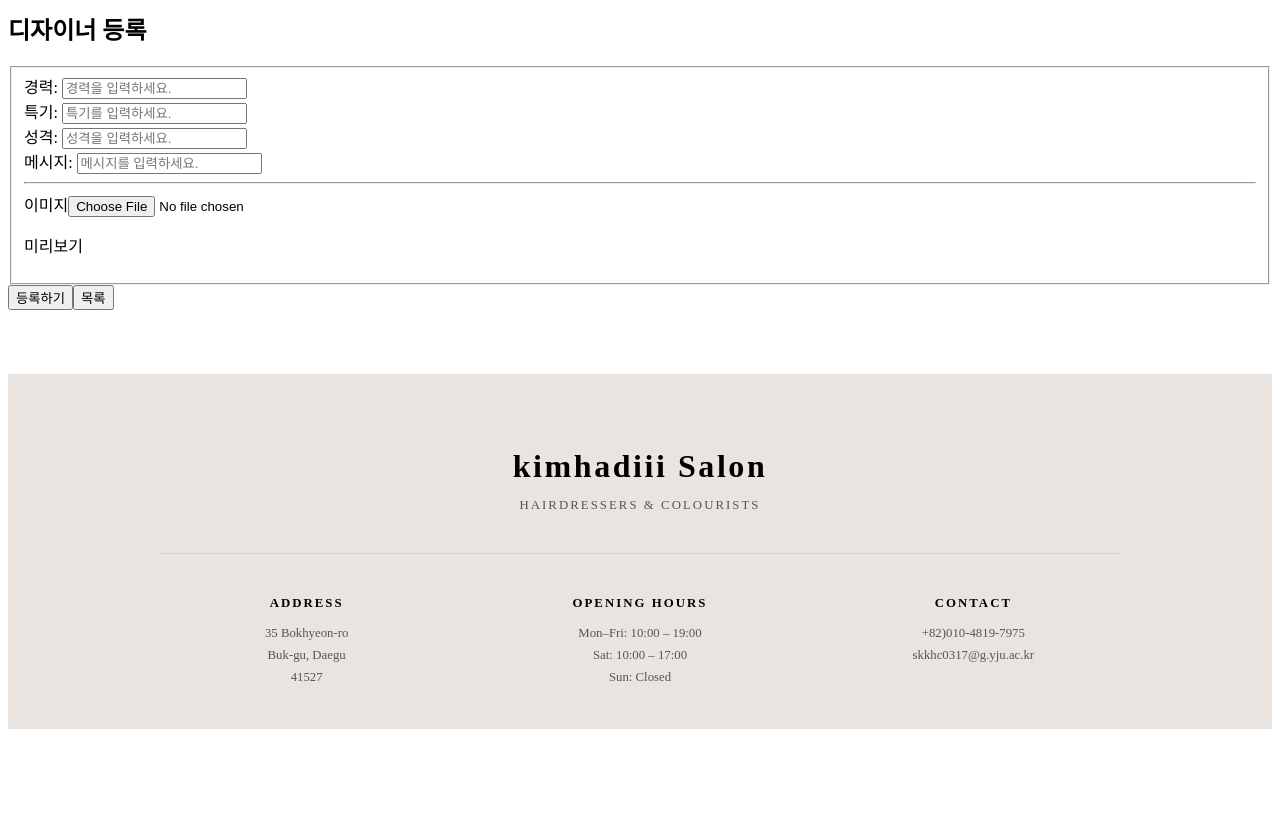
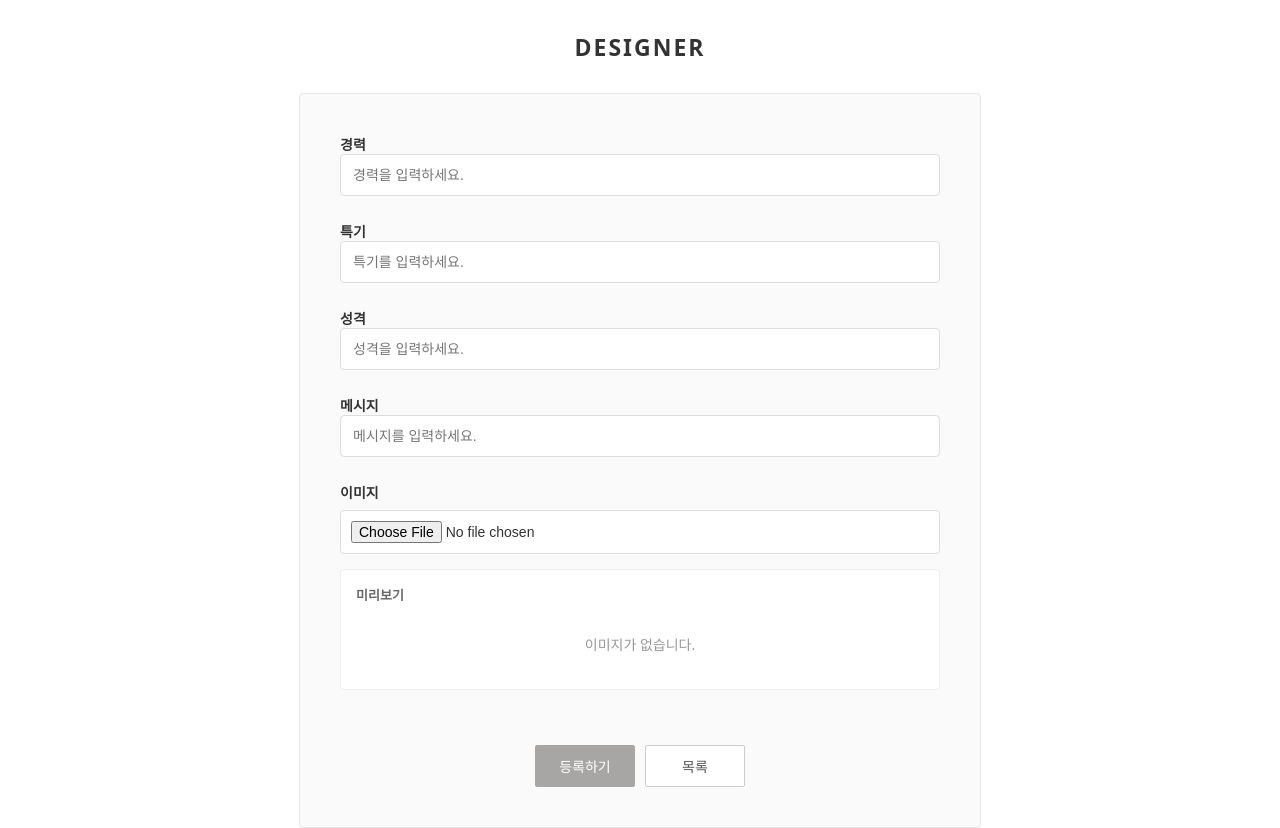
Before and after one commit to gsc-lab/cs25-3-frontend, a Vue app in the folder v01/: page /designer/create in a window 1280 px wide. Shown: the part 620-1448 px from the top of the page. Before the commit the page ends 1357 px from the top, so only its background shows below. Built offline with nearby package versions, Linux system fonts and the light colour scheme.

Commit message:
fix(designer): DesignerCreate.vue

```diff
--- a/v01/src/views/designer/DesignerCreate.vue
+++ b/v01/src/views/designer/DesignerCreate.vue
@@ -1,156 +1,342 @@
 <template>
-  <section>
+  <section class="page">
+    <h2>DESIGNER</h2>
 
-    <h2>디자이너 등록</h2>
-    <form @submit.prevent="handleCreate" class="form">
-      <fieldset>
+    <!-- 서버 오류 메시지 -->
+    <div class="form-container">
+      <p v-if="errorServerMsg" class="msg error">
+        {{ errorServerMsg }}
+      </p>
+
+      <!-- form -->
+      <form @submit.prevent="handleCreate">
+        <fieldset class="field-group">
           <!-- 경력 -->
+          <div class="input-wrapper">
             <FormField
-          label="경력: "
+              label="경력"
               name="experience"
               type="number"
               v-model="experience"
               placeholder="경력을 입력하세요."
-        /> <br>
+            />
+          </div>
 
           <!-- 특기 -->
+          <div class="input-wrapper">
             <FormField
-          label="특기: "
+              label="특기"
               name="good_at"
               v-model="good_at"
               placeholder="특기를 입력하세요."
-        /> <br>
+            />
+          </div>
 
           <!-- 성격 -->
+          <div class="input-wrapper">
             <FormField
-          label="성격: "
+              label="성격"
               name="personality"
               v-model="personality"
               placeholder="성격을 입력하세요."
-        /> <br>
+            />
+          </div>
 
           <!-- 메시지 -->
+          <div class="input-wrapper">
             <FormField
-          label="메시지: "
+              label="메시지"
               name="message"
               v-model="message"
               placeholder="메시지를 입력하세요."
-        /> <br>
+            />
+          </div>
 
-        <hr>
+          <!-- 이미지 업로드 + 미리보기 -->
+          <div class="input-wrapper">
+            <label class="form-label">이미지</label>
+            <input
+              type="file"
+              name="file"
+              accept="image/*"
+              class="form-input-file"
+              @change="handleImgChange"
+            />
 
-        <!-- 이미지 -->
-        <FormField
-          label="이미지"
-          name="file"
-          type="file"
-          v-model="image"
-          @change="handleImgChange"
-        /> <br>
+            <div class="preview-container">
+              <p class="preview-label">미리보기</p>
 
-        <!-- 미리보기 -->
-        <p>미리보기</p>
-        <img
-          v-if="previewURL"
-          :src="previewURL"
-          alt="이미지 없음"
-          style="width: 500px;"
-        >
+              <div v-if="previewURL" class="preview-box">
+                <img :src="previewURL" alt="이미지 미리보기" />
+              </div>
+              <div v-else class="no-image">
+                이미지가 없습니다.
+              </div>
+            </div>
+          </div>
+        </fieldset>
 
-      </fieldset>
-      <SubmitButton>
+        <!-- 등록 버튼 -->
+        <div class="btn-group">
+          <SubmitButton :loading="isSubmitting">
             등록하기
           </SubmitButton>
+
+          <!-- 목록 버튼 -->
           <button
             type="button"
+            class="btn-secondary"
             @click="goList"
           >
             목록
           </button>
+        </div>
       </form>
+    </div>
   </section>
 </template>
 
 <script setup>
-import { ref } from 'vue';
-import { useRouter } from 'vue-router';
-import { DesignerApi } from '@/api/designer';
-import { useUserStore } from '@/stores/user';
-import FormField from '@/components/FormField.vue';
-import SubmitButton from '@/components/SubmitButton.vue';
+import { ref } from 'vue'
+import { useRouter } from 'vue-router'
+import { DesignerApi } from '@/api/designer'
+import { useUserStore } from '@/stores/user'
+import FormField from '@/components/FormField.vue'
+import SubmitButton from '@/components/SubmitButton.vue'
 
-// 유저 정보 가져오기
-const userStore = useUserStore();
-const user_id = userStore.user.user_id;
+// 로그인 정보 가져오기
+const userStore = useUserStore()
+const user_id = userStore.user.user_id
 
 // 라우터 생성
-const router = useRouter();
+const router = useRouter()
 
 // 입력창 변수
-const experience = ref('');
-const good_at = ref('');
-const personality = ref('');
-const message = ref('');
-const image = ref(null);
-const previewURL = ref('');
+const experience = ref('')
+const good_at = ref('')
+const personality = ref('')
+const message = ref('')
+const image = ref(null)
+const previewURL = ref('')
 
 // 상태 관리 변수
-const isSubmitting = ref(false);
-const errorServerMsg = ref('');
+const isSubmitting = ref(false)
+const errorServerMsg = ref('')
 
-// 이미지 등록
+// 이미지 올리기
 const handleImgChange = (e) => {
-  image.value = e.target.files[0];
-  previewURL.value = URL.createObjectURL(image.value);
+  const file = e.target.files[0] || null
+  image.value = file
+  previewURL.value = file ? URL.createObjectURL(file) : ''
 }
 
-// 디자이너 등록 함수
+// 디자이너 생성
 const handleCreate = async () => {
-    // 오류 메시지 초기화
-  errorServerMsg.value = "";
+  // 서버 오류 메시지 초기화
+  errorServerMsg.value = ''
 
   // isSubmitting 활성화
-  isSubmitting.value = true;
+  isSubmitting.value = true
 
   try {
-    // formData
-    const formData = new FormData();
-    formData.append('user_id', user_id);
-    formData.append('experience', experience.value);
-    formData.append('good_at', good_at.value);
-    formData.append('personality', personality.value);
-    formData.append('message', message.value);
-    formData.append('image', image.value);
+    // formData 생성
+    const formData = new FormData()
 
-    // text 데이터 등록
-    const res = await DesignerApi.create(formData);
-    const body = res.data;
+    formData.append('user_id', user_id)
+    formData.append('experience', experience.value)
+    formData.append('good_at', good_at.value)
+    formData.append('personality', personality.value)
+    formData.append('message', message.value)
+
+    // 이미지 파일이 있다면
+    // 이미지 파일도 formData로 저장
+    if (image.value) {
+      formData.append('image', image.value)
+    }
+
+    // DesignerApi.create(formData)
+    const res = await DesignerApi.create(formData)
+    const body = res.data
 
     // response.data.success가 false인 경우
-    // 에러 던지기
+    // 에러 메시지 던지기
     if (!body?.success) {
-        throw new Error(body?.error?.message);
+      throw new Error(body?.error?.message)
     }
 
-    // 성공 메시지
-    alert("디자이너 정보가 등록되었습니다.");
-
-    // 성공 후 목록 페이지 이동
-    router.push('/designer');
-  } catch(e) {
-    // 서버 오류 출력
-    console.log(e.message);
-    errorServerMsg.value = e.response?.data?.error?.message || e.message;
+    // 성공 메시지 출력 후 목록으로 이동
+    alert('디자이너 정보가 등록되었습니다.')
+    router.push('/designer')
+  } catch (e) {
+    // 서버 오류 메시지 출력
+    errorServerMsg.value =
+      e.response?.data?.error?.message || e.message
     alert(errorServerMsg.value)
   } finally {
     // isSubmitting 비활성화
-    isSubmitting.value = false;
+    isSubmitting.value = false
   }
 }
 
-// 디자이너 목록 이동 함수
+// 디자이너 목록 페이지 이동 함수
 const goList = () => {
-  router.push('/designer');
+  router.push('/designer')
+}
+</script>
+
+<style scoped>
+.page {
+  max-width: 1200px;
+  margin: 40px auto;
+  font-family: system-ui, -apple-system, BlinkMacSystemFont, "Segoe UI",
+    "Noto Sans KR", sans-serif;
+  font-size: 14px;
+  color: #333;
 }
 
-</script>
+.page > h2 {
+  font-size: 23px;
+  font-weight: 700;
+  letter-spacing: 2px;
+  text-align: center;
+  margin-bottom: 30px;
+}
+
+.msg {
+  text-align: center;
+  color: #666;
+  margin: 0 0 20px;
+}
+
+.msg.error {
+  color: #d9534f;
+}
+
+.form-container {
+  max-width: 600px;
+  margin: 0 auto;
+  padding: 40px;
+  border: 1px solid #e5e5e5;
+  border-radius: 4px;
+  background-color: #fafafa;
+}
+
+.field-group {
+  border: none;
+  padding: 0;
+  margin: 0;
+}
+
+.input-wrapper {
+  margin-bottom: 25px;
+}
+
+.form-label,
+:deep(label) {
+  display: block;
+  font-weight: 600;
+  margin-bottom: 8px;
+  color: #333;
+}
+
+.form-input-file,
+:deep(input[type="text"]),
+:deep(input[type="number"]) {
+  width: 100%;
+  padding: 12px;
+  border: 1px solid #ddd;
+  border-radius: 4px;
+  box-sizing: border-box;
+  font-size: 14px;
+  background-color: #fff;
+  transition: border-color 0.3s;
+}
+
+.form-input-file {
+  padding: 10px;
+}
+
+:deep(input:focus) {
+  outline: none;
+  border-color: #a8a6a4;
+}
+
+.preview-container {
+  margin-top: 15px;
+  padding: 15px;
+  background-color: #fff;
+  border: 1px solid #eee;
+  border-radius: 4px;
+}
+
+.preview-label {
+  font-size: 13px;
+  font-weight: 600;
+  color: #666;
+  margin: 0 0 10px 0;
+}
+
+.preview-box {
+  text-align: center;
+}
+
+.preview-box img {
+  max-width: 100%;
+  max-height: 300px;
+  border-radius: 4px;
+  border: 1px solid #ddd;
+  object-fit: cover;
+}
+
+.no-image {
+  text-align: center;
+  color: #999;
+  padding: 20px 0;
+}
+
+.btn-group {
+  display: flex;
+  justify-content: center;
+  gap: 10px;
+  margin-top: 30px;
+}
+
+button,
+:deep(button) {
+  display: inline-block;
+  min-width: 100px;
+  padding: 10px 20px;
+  background: #a8a6a4;
+  color: #fff;
+  border: 1px solid #a8a6a4;
+  border-radius: 2px;
+  cursor: pointer;
+  font-size: 14px;
+  font-weight: 500;
+  transition: all 0.3s ease;
+}
+
+button:hover,
+:deep(button:hover) {
+  background: #cfbdaa;
+  border-color: #cfbdaa;
+}
+
+.btn-secondary {
+  background: #fff !important;
+  color: #555 !important;
+  border: 1px solid #ccc !important;
+}
+
+.btn-secondary:hover {
+  background: #f0f0f0 !important;
+  border-color: #bbb !important;
+  color: #333 !important;
+}
+
+:deep(button:disabled) {
+  background-color: #ccc;
+  border-color: #ccc;
+  cursor: not-allowed;
+}
+</style>
```
Lines whose indentation alone changed are shown as unchanged.
